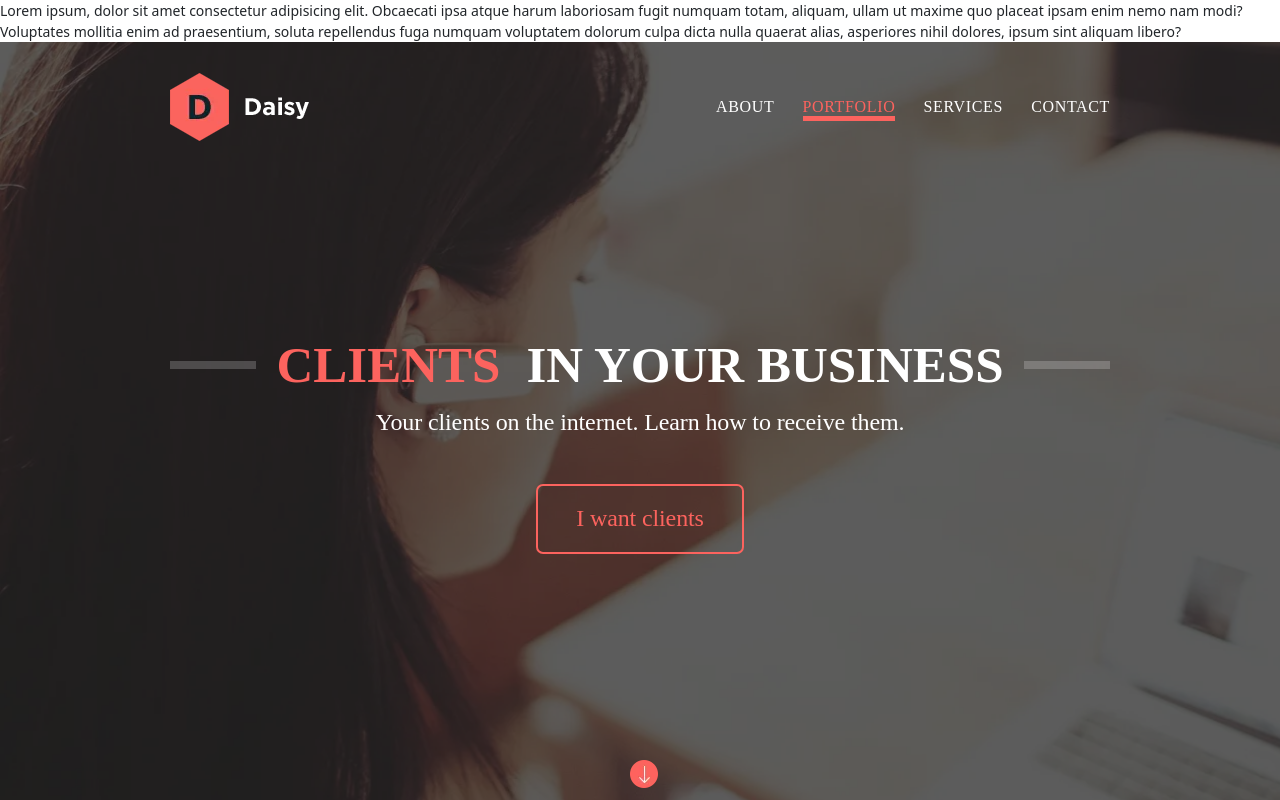
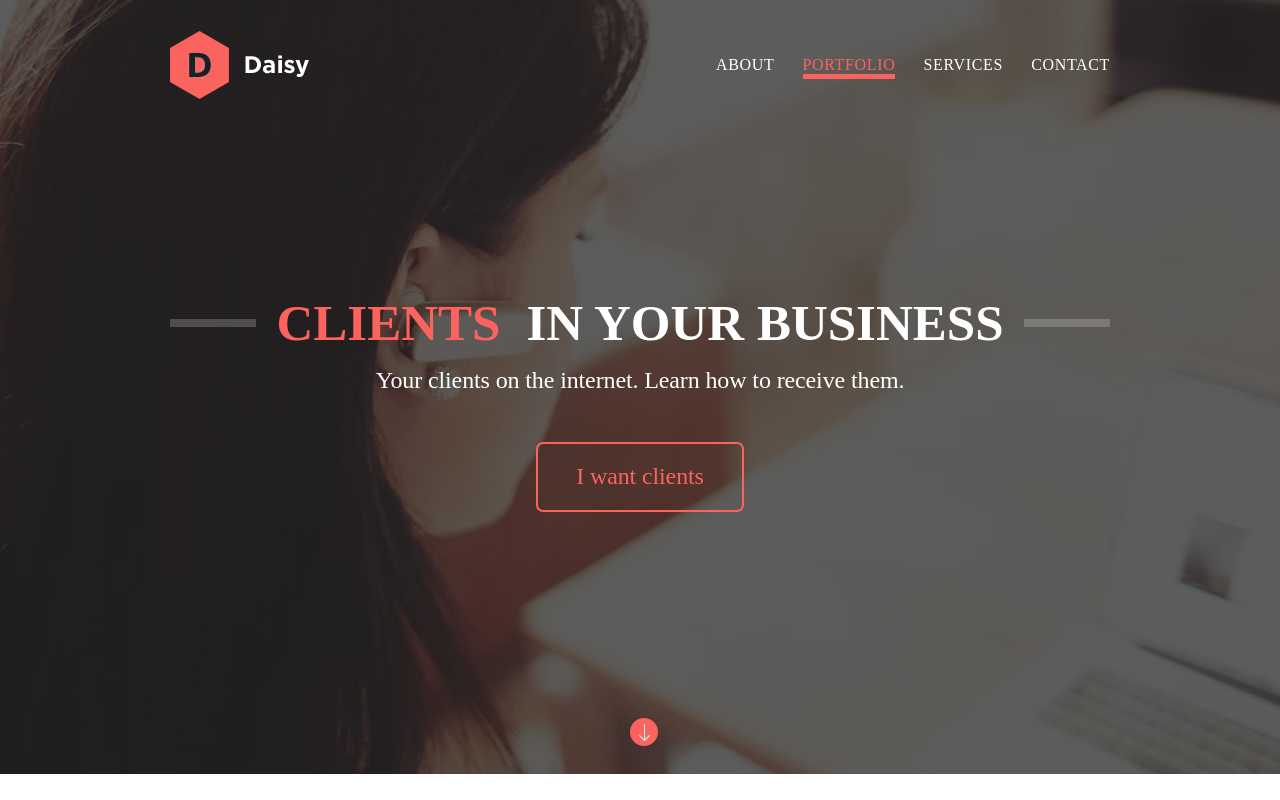
Before and after one commit to dmytromatros/Dalsy, a plain HTML site: page index.html in a window 1280 px wide. Shown: the top 800 px of the page. Drawn offline with nearby package versions, Linux system fonts and the light colour scheme; a web font is replaced by a local one.

Commit message:
normal daisy

```diff
--- a/index.html
+++ b/index.html
@@ -18,8 +18,6 @@
 </head>
 
 <body>
-    <div>Lorem ipsum, dolor sit amet consectetur adipisicing elit. Obcaecati ipsa atque harum laboriosam fugit numquam totam, aliquam, ullam ut maxime quo placeat ipsam enim nemo nam modi? Voluptates mollitia enim ad praesentium, soluta repellendus fuga numquam
-        voluptatem dolorum culpa dicta nulla quaerat alias, asperiores nihil dolores, ipsum sint aliquam libero?</div>
     <div class="main-slide">
         <div class="main-slide__back">
             <div class="main-slide__slider">
```
